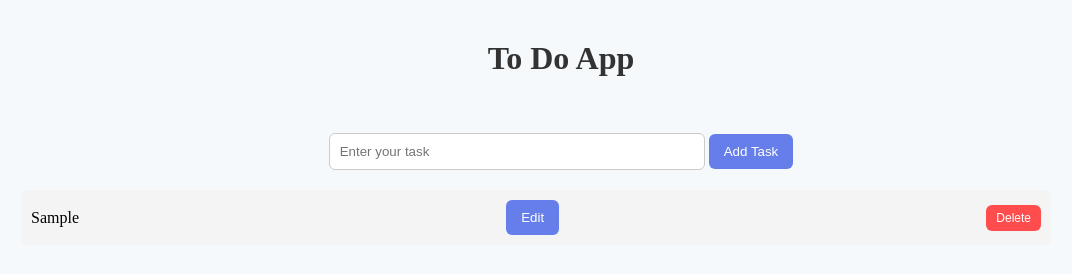
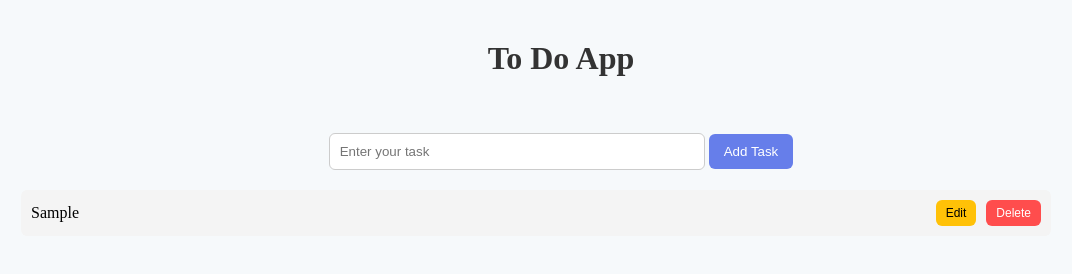
Before and after one commit to Kirti391/Todo-App, a plain HTML site: page Todo app/index.html in a window 1280 px wide. Both pictures are taken after typing "Sample" into the empty fields and a click on the button "Add Task". Shown: the whole page, without its empty margins (79-1151 px from the left). Drawn offline with Linux system fonts and the light colour scheme.

Commit message:
Update style.css

```diff
--- a/Todo app/style.css
+++ b/Todo app/style.css
@@ -59,19 +59,34 @@ ul {
     margin-right: 100px;
 }
 
+
 li {
     background-color: #f4f4f4;
     margin-bottom: 10px;
     padding: 10px;
     border-radius: 6px;
     display: flex;
-    justify-content: space-between;
     align-items: center;
-    transition: 0.3s;
+    gap: 5px;
+      transition: 0.3s;
 }
+/*li {*/
+/*    background-color: #f4f4f4;*/
+/*    margin-bottom: 10px;*/
+/*    padding: 10px;*/
+/*    border-radius: 6px;*/
+/*    display: flex;*/
+/*    justify-content: space-between;*/
+/*    align-items: center;*/
+
+/*}*/
 
 li:hover {
     background-color: #e8e8e8;
+}
+li span {
+    flex: 1;
+    text-align: left;
 }
 
 .delete {
@@ -83,3 +98,43 @@ li:hover {
 .delete:hover {
     background-color: #cc0000;
 }
+.done,
+.edit,
+.delete {
+    padding: 6px 10px;
+    font-size: 12px;
+    border: none;
+    border-radius: 6px;
+    color: white;
+    cursor: pointer;
+    margin-left: 5px;
+    transition: 0.3s;
+}
+
+/* Done Button */
+.done {
+    background-color: #28a745;
+}
+
+.done:hover {
+    background-color: #218838;
+}
+
+/* Edit Button */
+.edit {
+    background-color: #ffc107;
+    color: black;
+}
+
+.edit:hover {
+    background-color: #e0a800;
+}
+
+/* Delete Button */
+.delete {
+    background-color: #ff4d4d;
+}
+
+.delete:hover {
+    background-color: #cc0000;
+}
```
